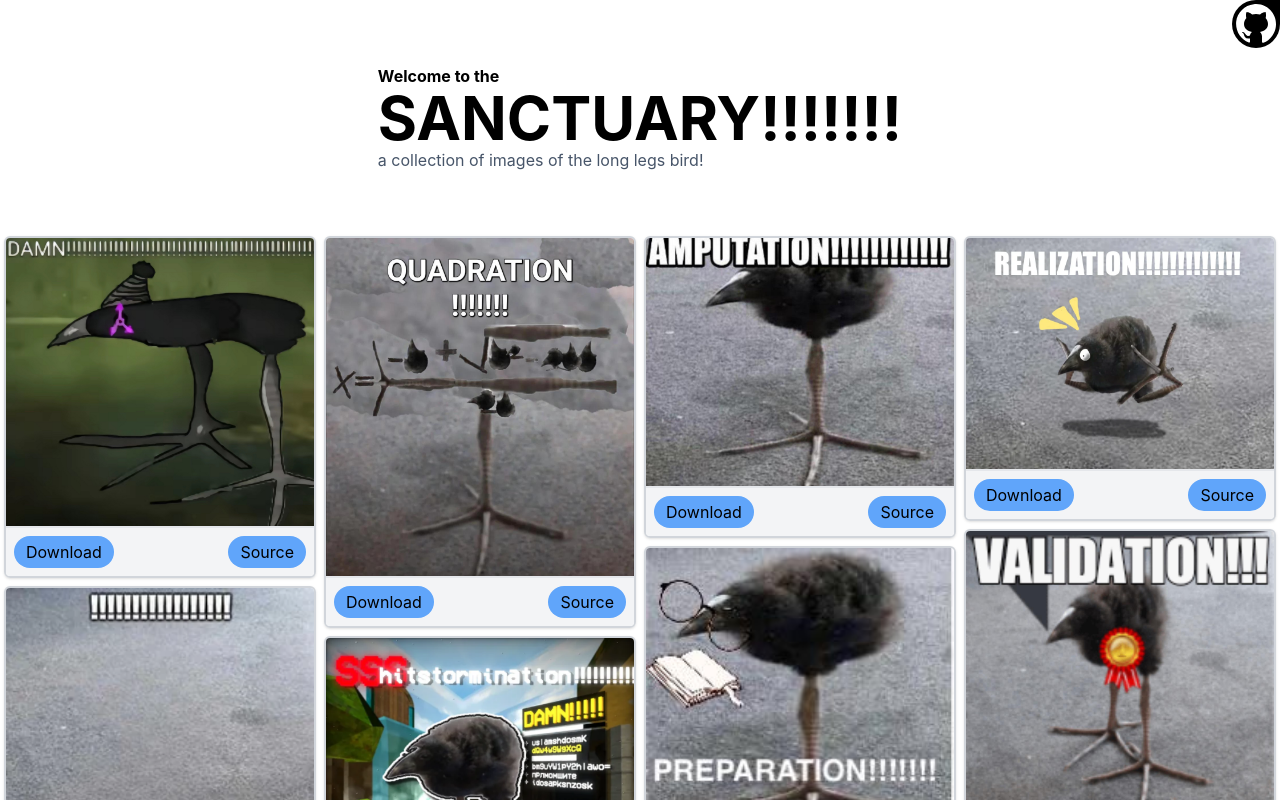
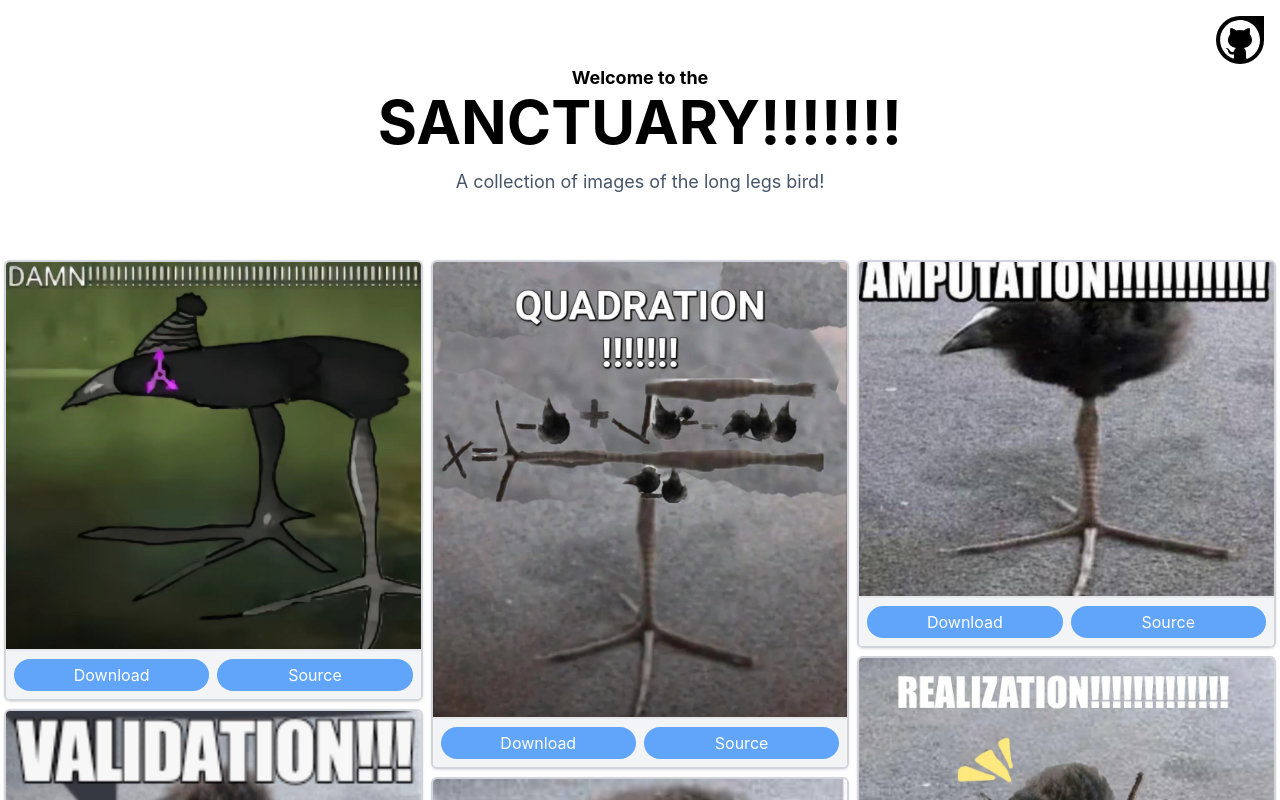
Before and after one commit to Lmedeiros-leiman/BirdSanctuary, a React (Vite) app: page / in a window 1280 px wide. Shown: the top 800 px of the page. Built offline with nearby package versions, Linux system fonts and the light colour scheme.

Commit message:
made the entire thing responsive

```diff
--- a/src/main.tsx
+++ b/src/main.tsx
@@ -52,31 +52,34 @@ export const Images = () => {
   }, []);
 
   return (
-    <Masonry>
+    <Masonry columns={{ xs: 1, md: 3, xl: 4 }}>
   {imageUrls.map((url, index) => (
     <div
       key={index}
       className="overflow-hidden border-2 rounded-md border-gray-300 dark:border-white/10 shadow hover:shadow-md transition-shadow duration-200"
     >
-          <picture className="block ">
+      {/* Image */}
+      <picture className="block">
         <source srcSet={url} />
         <img
           src={url}
           alt={`image-${index}`}
-              className="w-full h-auto object-cover  bg-transparent"
+          className="w-full h-auto object-cover bg-transparent"
         />
       </picture>
-          <footer className="p-2 bg-gray-100 dark:bg-black border-t-2 border-gray-200 dark:border-white/10 flex justify-between">
+
+      {/* Footer */}
+      <footer className="p-2 bg-gray-100 dark:bg-black border-t-2 border-gray-200 dark:border-white/10 flex justify-between items-center gap-2">
         <a
           href={url}
           download={`bird-image-${index}`}
-              className="bg-blue-400 dark:bg-blue-800 dark:text-black  hover:bg-blue-500 px-3 py-1 rounded-full transition-all "
+          className="bg-blue-400 dark:bg-blue-800 text-white text-sm sm:text-base hover:bg-blue-500 px-3 py-1 rounded-full transition-all flex-1 text-center"
         >
           Download
         </a>
         <a
           href={url}
-              className="bg-blue-400 dark:bg-blue-800 dark:text-black  hover:bg-blue-500 px-3 py-1 rounded-full transition-all "
+          className="bg-blue-400 dark:bg-blue-800 text-white text-sm sm:text-base hover:bg-blue-500 px-3 py-1 rounded-full transition-all flex-1 text-center"
         >
           Source
         </a>
@@ -90,34 +93,38 @@ export const Images = () => {
 createRoot(document.getElementById("root")!).render(
   <StrictMode>
     <main className="flex flex-wrap w-full  dark:bg-black dark:text-white justify-center items-center pt-16 pb-8">
+      {/* GitHub Link */}
   <a
-        className="absolute top-0 right-0"
+    className="absolute top-4 right-4"
     href="https://github.com/Lmedeiros-leiman/BirdSanctuary"
     target="_blank"
     rel="noreferrer"
   >
-        <div className="w-12 h-12 transition-all hover:scale-[1.15] hover:translate-y-[3px] hover:-translate-x-[4px] rounded-full rounded-tr-none bg-black dark:bg-white dark:fill-black fill-white">
+    <div className="w-12 h-12 transition-all hover:scale-[1.15] hover:translate-y-[3px] hover:-translate-x-[4px] rounded-full rounded-tr-none bg-black dark:bg-white dark:fill-black fill-white flex items-center justify-center">
       <GithubIcon />
     </div>
   </a>
 
-      <section className=" mb-16">
-        <strong>Welcome to the</strong>
-        <h1 className=" font-bold text-6xl">SANCTUARY!!!!!!!</h1>
-        <p className=" text-slate-600 dark:text-slate-400">
-          a collection of images of the long legs bird!
+      {/* Hero Section */}
+  <section className="text-center px-4 mb-16">
+    <strong className="text-lg block">Welcome to the</strong>
+    <h1 className="font-bold text-4xl sm:text-5xl md:text-6xl">
+      SANCTUARY!!!!!!!
+    </h1>
+    <p className="text-slate-600 dark:text-slate-400 mt-4 text-sm sm:text-base md:text-lg">
+      A collection of images of the long legs bird!
     </p>
   </section>
 
     <Images />
 </main>
-
-    <footer className="w-full flex justify-end pe-6 py-3 border-b-2 dark:border-blue-800 border-blue-300 bg-white dark:bg-black">
+    {/* Footer */}
+<footer className="w-full flex justify-end px-6 py-3 border-t dark:border-blue-800 border-blue-300 bg-white dark:bg-black">
   <div
     onClick={() => {
       window.scrollTo(0, 0);
     }}
-        className="w-12 h-12 p-2 rounded-full items-center justify-center flex fill-black dark:fill-white dark:bg-white/20 dark:hover:bg-white/50 cursor-pointer bg-black/20 hover:bg-black/50"
+    className="w-12 h-12 p-2 rounded-full flex items-center justify-center fill-black dark:fill-white dark:bg-white/20 dark:hover:bg-white/50 cursor-pointer bg-black/20 hover:bg-black/50"
   >
     <UpArrowIcon />
   </div>
```
Lines whose indentation alone changed are shown as unchanged.
